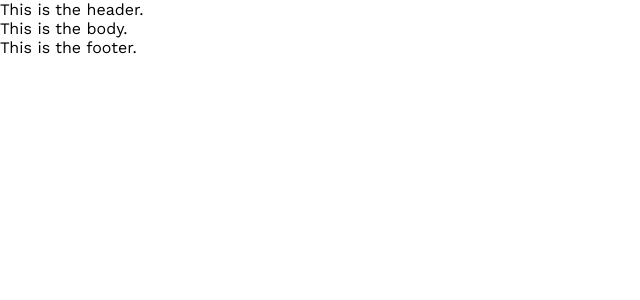
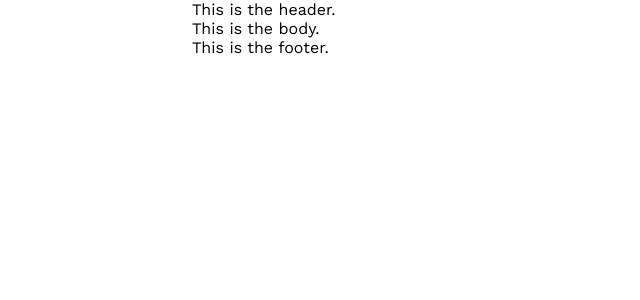
Before and after one commit to PLN2020/react-portfolio, a React (Create React App) app: page / in a window 1280 px wide. Shown: the top 300 px of the page, without its empty margins (0-640 px from the left). Built offline with nearby package versions, Linux system fonts and the light colour scheme.

Commit message:
maring styling for different screen sizes

```diff
--- a/src/components/home/home.css
+++ b/src/components/home/home.css
@@ -0,0 +1,22 @@
+html{
+  scroll-behavior: smooth;
+}
+
+.home{
+  display: flex;
+  flex-direction: column;
+  width: 70%;
+  margin: auto;
+}
+
+@media only screen and (max-width: 1024px){
+  .home{
+    width: 90%;
+  }
+}
+
+@media only screen and (max-width: 512px){
+  .home{
+    width: 100%;
+  }
+}
```
